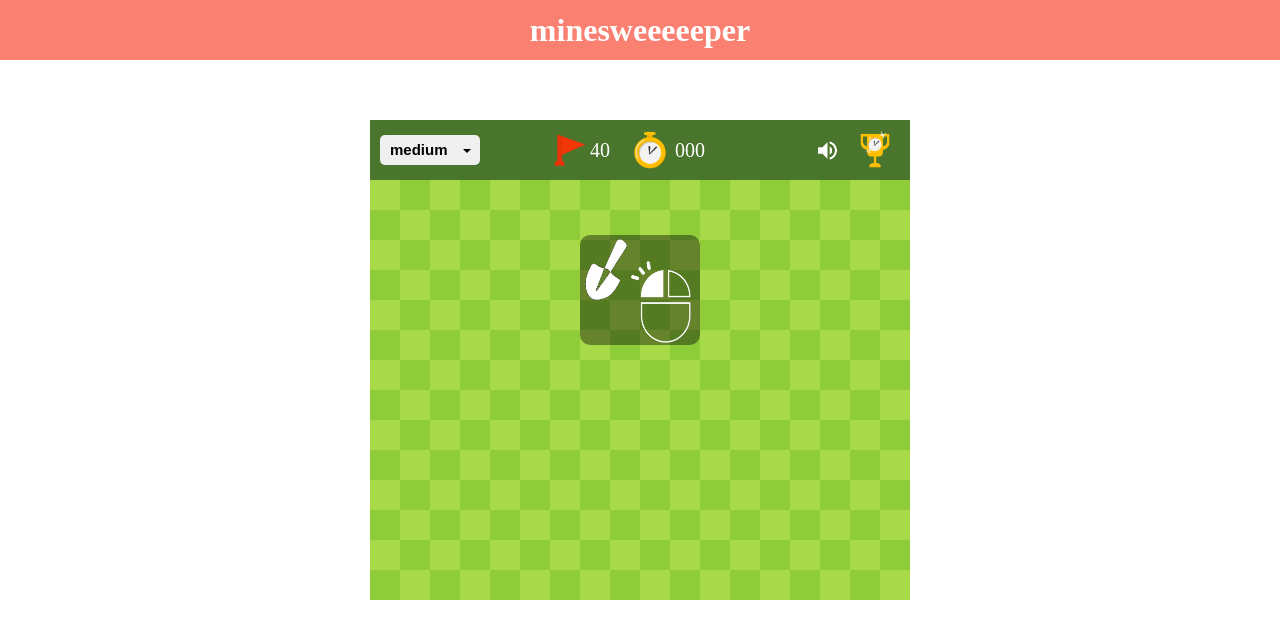
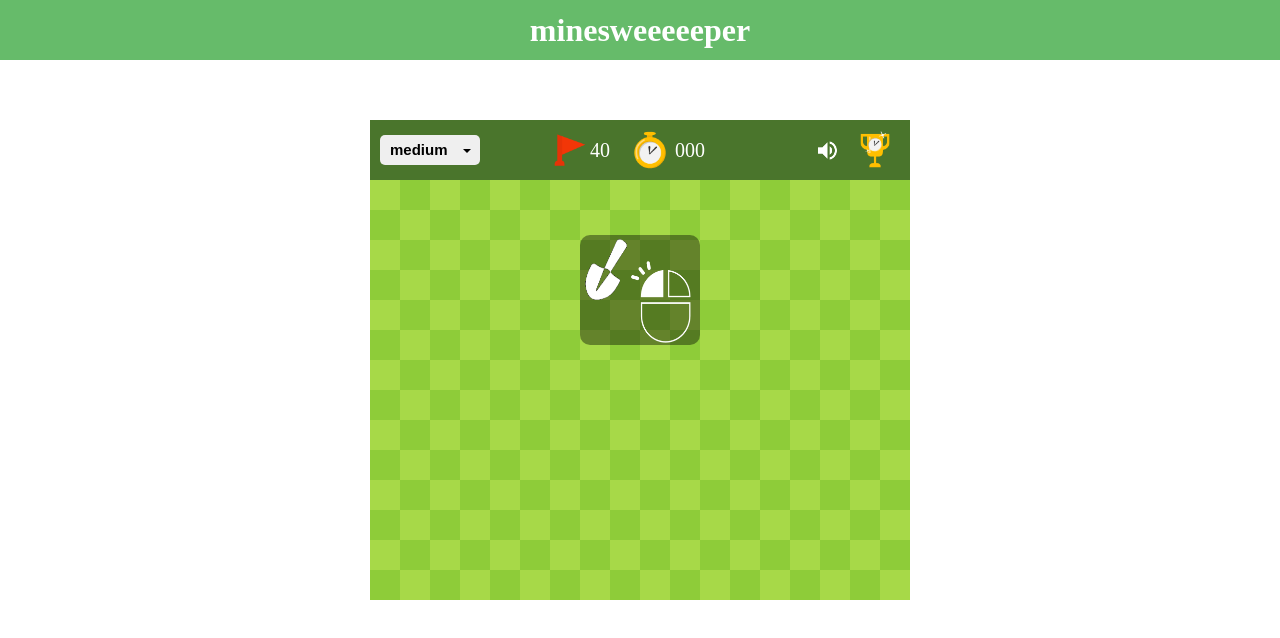
Before and after one commit to relationslab/minesweeper, a React (Create React App) app: page / in a window 1280 px wide. Shown: the top 638 px of the page. Built offline with nearby package versions, Linux system fonts and the light colour scheme; no server answers.

Commit message:
配色の変更

```diff
--- a/src/components/Button.tsx
+++ b/src/components/Button.tsx
@@ -4,7 +4,7 @@ import styled from "styled-components";
 const StyledButton = styled.button<{ isStart?: boolean }>`
   width: 300px;
   height: 64px;
-  background-color: ${({ isStart }) => (isStart ? "salmon" : "#4a752c")};
+  background-color: ${({ isStart }) => (isStart ? "#FFC107" : "#4a752c")};
   border-radius: 8px;
   margin-top: 12px;
   span {
--- a/src/components/Header.tsx
+++ b/src/components/Header.tsx
@@ -10,7 +10,7 @@ const StyledHeader = styled.header`
   justify-content: center;
   align-items: center;
   width: 100%;
-  background-color: salmon;
+  background-color: #66bb6a;
 
   a {
     justify-self: center;
--- a/src/components/Ranking.tsx
+++ b/src/components/Ranking.tsx
@@ -44,7 +44,7 @@ const StyledLink = styled(Link)`
   text-align: center;
   line-height: 35px;
   border-radius: 50%;
-  background-color: salmon;
+  background-color: #ffc107;
   box-shadow: 0 2px 4px rgba(0, 0, 0, 0.3);
 `;
 
```
